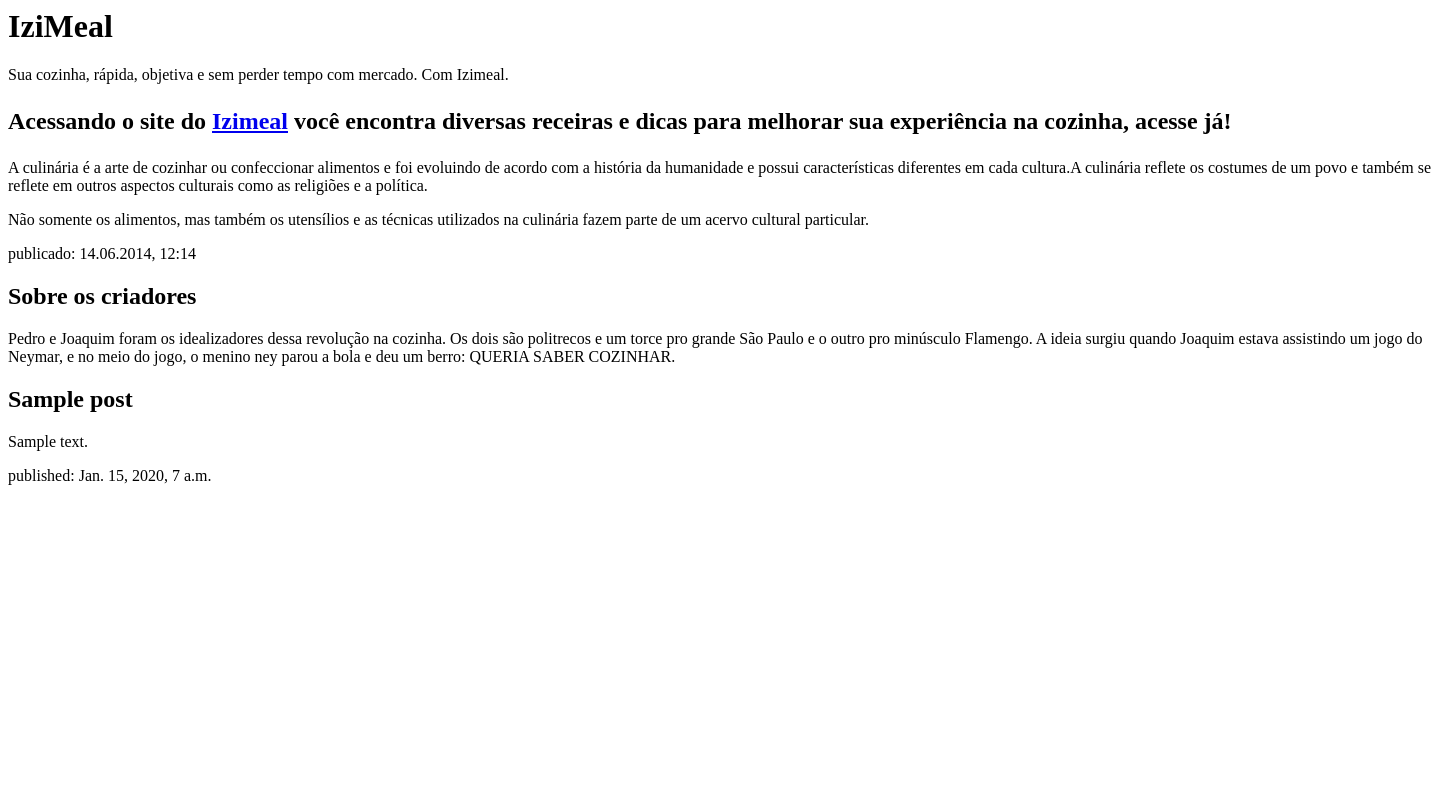
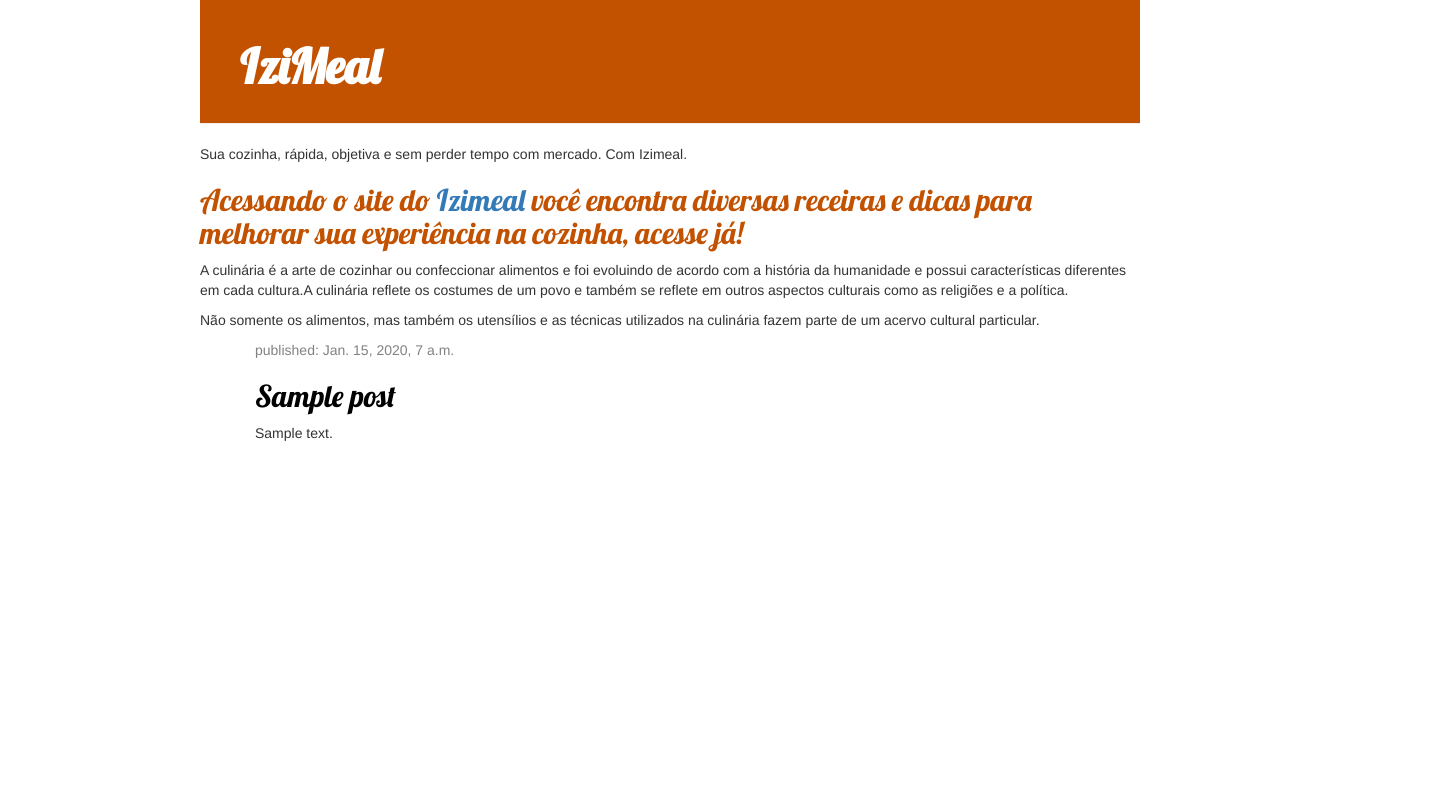
Before and after one commit to pedroschuetze/my-first-blog, a Django app: page / in a window 1440 px wide. Run offline with Django 3.2, Linux system fonts and the light colour scheme; tables that the repository leaves empty hold one stand-in row (values such as "Sample post"); some libraries are stand-ins or nearby versions.

Commit message:
Alteracoes CSS

```diff
--- /dev/null
+++ b/blog/static/css/blog.css
@@ -0,0 +1,59 @@
+h1 , h2  {
+     color: #C25100;
+     font-family: 'Lobster';
+}
+
+body {
+    padding-left: 200px;
+}
+
+body {
+    padding-right: 300px;
+}
+
+.page-header {
+    background-color: #C25100;
+    margin-top: 0;
+    padding: 20px 20px 20px 40px;
+}
+
+.page-header h1, .page-header h1 a, .page-header h1 a:visited, .page-header h1 a:active {
+    color: #ffffff;
+    font-size: 36pt;
+    text-decoration: none;
+}
+
+.content {
+    margin-left: 40px;
+}
+
+h1, h2, h3, h4 {
+    font-family: 'Lobster', cursive;
+}
+
+.date {
+    color: #828282;
+}
+
+.save {
+    float: right;
+}
+
+.post-form textarea, .post-form input {
+    width: 100%;
+}
+
+.top-menu, .top-menu:hover, .top-menu:visited {
+    color: #ffffff;
+    float: right;
+    font-size: 26pt;
+    margin-right: 20px;
+}
+
+.post {
+    margin-bottom: 70px;
+}
+
+.post h2 a, .post h2 a:visited {
+    color: #000000;
+}
--- a/blog/templates/blog/post_list.html
+++ b/blog/templates/blog/post_list.html
@@ -1,9 +1,14 @@
+{% load static %}
 <html>
      <head>
         <title>Blog Izimeal</title>
+        <link rel="stylesheet" href="//maxcdn.bootstrapcdn.com/bootstrap/3.2.0/css/bootstrap.min.css">
+        <link rel="stylesheet" href="//maxcdn.bootstrapcdn.com/bootstrap/3.2.0/css/bootstrap-theme.min.css">
+        <link rel="stylesheet" href="{% static 'css/blog.css' %}">
+        <link href="//fonts.googleapis.com/css?family=Lobster&subset=latin,latin-ext" rel="stylesheet" type="text/css">
     </head>
     <body>
-        <div>
+        <div class = "page-header">
             <h1><strong> IziMeal </strong></h1>
         </div>
 
@@ -14,17 +19,20 @@
             <p> Não somente os alimentos, mas também os utensílios e as técnicas utilizados na culinária fazem parte de um acervo cultural particular.</p>
         </div>
 
-        <div>
-            <p>publicado: 14.06.2014, 12:14</p>
-            <h2>Sobre os criadores</h2>
-            <p>Pedro e Joaquim foram os idealizadores dessa revolução na cozinha. Os dois são politrecos e um torce pro grande São Paulo e o outro pro minúsculo Flamengo. A ideia surgiu quando Joaquim estava assistindo um jogo do Neymar, e no meio do jogo, o menino ney parou a bola e deu um berro: QUERIA SABER COZINHAR.</p>
+        <div class="content container">
+            <div class="row">
+                <div class="col-md-8">
+                    {% for post in posts %}
+                        <div class="post">
+                            <div class="date">
+                                <p>published: {{ post.published_date }}</p>
+                            </div>
+                            <h2><a href="">{{ post.title }}</a></h2>
+                            <p>{{ post.text|linebreaksbr }}</p>
+                        </div>
+                    {% endfor %}
+                </div>
+            </div>
         </div>
-        {% for post in posts %}
-            <div>
-            <h2><strong>{{post.title}}</strong></h2>
-            <p>{{post.text|linebreaksbr}}</p>
-            <p> published: {{post.published_date}}</p>
-            </div>
-        {% endfor %}
     </body>
 </html>
```
